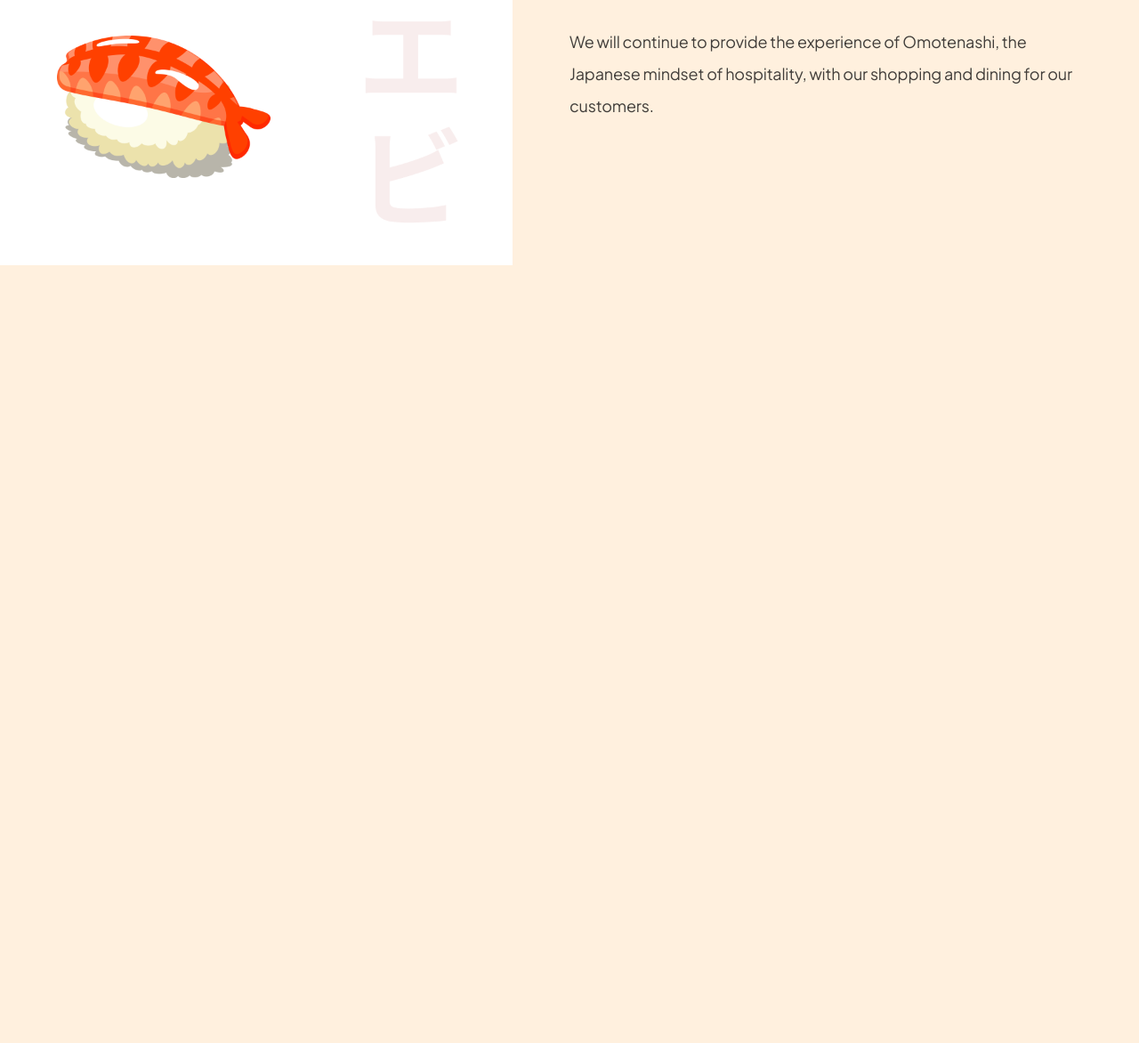
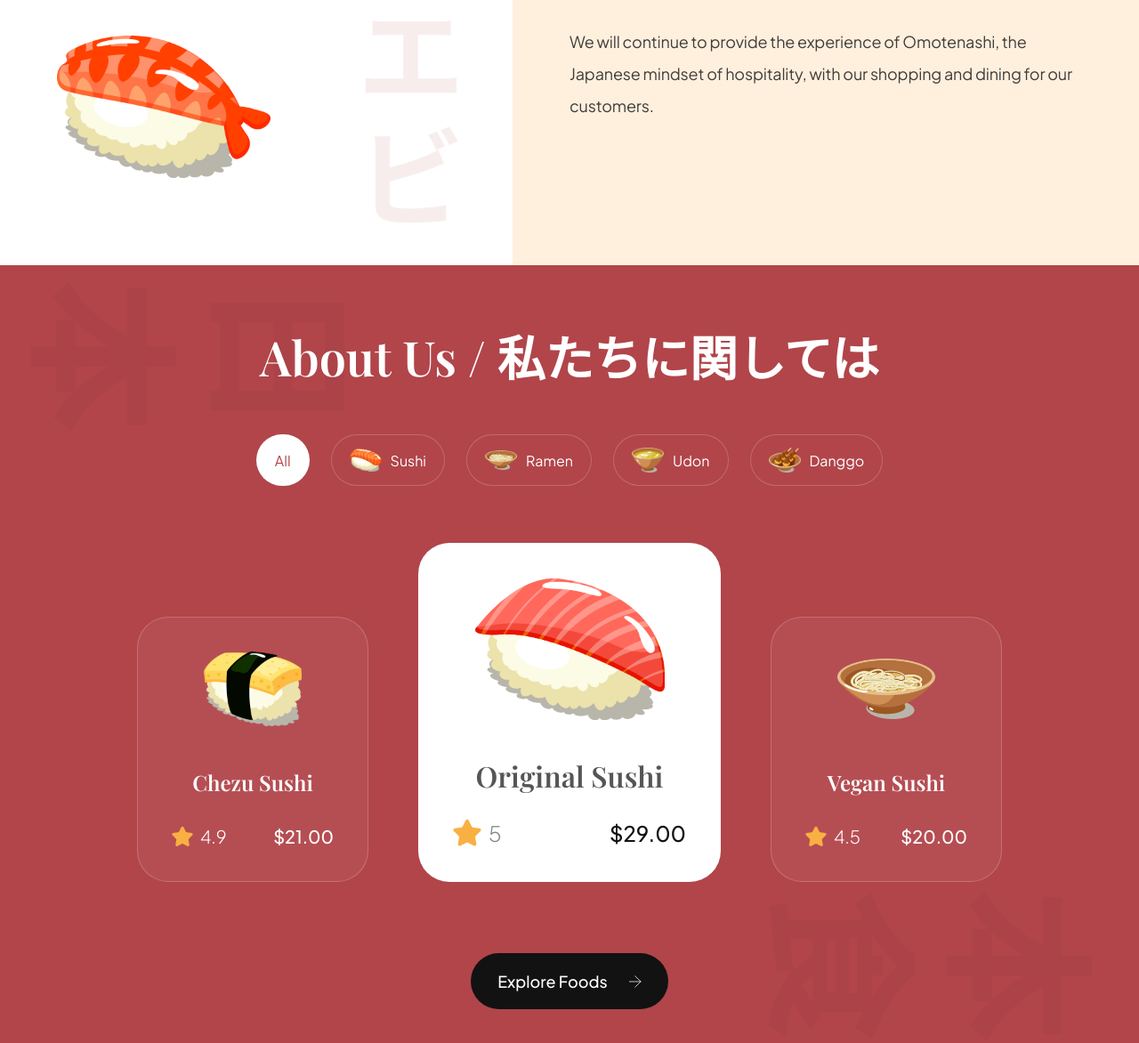
Before and after one commit to kayacuneyd/sushi, a website built with Vite: page index.html in a window 1280 px wide. Shown: the part 1220-2392 px from the top of the page at 89% size. Before the commit the page ends 1518 px from the top, so only its background shows below. Built offline with nearby package versions, Linux system fonts and the light colour scheme.

Commit message:
some small fixes on html and css

```diff
--- a/css/sections/popular.css
+++ b/css/sections/popular.css
@@ -0,0 +1,192 @@
+.popular-foods{
+    padding: 64px;
+    display: flex;
+    flex-direction: column;
+
+    background-color: var(--primary-color);
+    background-image: url("../../assets/popular_bg.png");
+    background-position: center;
+    background-repeat: no-repeat;
+    background-size: contain;
+
+    overflow: hidden;
+}
+
+.popular-foods__title{
+    font-size:54px;
+    font-family: var(--playfair-display);
+    font-weight: 600;
+    line-height:78px;
+    color: #fff;
+    text-align: center;
+}
+
+.popular-foods__filters{
+    margin-top:48px;
+    max-width:100%;
+    overflow-x: auto;
+
+    display: flex;
+    justify-content:center;
+    gap: 24px;
+}
+
+.popular-foods__filter-btn{
+    padding: 10px 20px;
+    display: flex;
+    flex-direction: row;
+    align-items: center;
+    gap: 10px;
+
+    background: rgba(255,255,255,0.005);
+    border: 1px solid rgba(255,255,255,0.2);
+    border-radius:46px;
+
+    font-size:16px;
+    font-weight:300px;
+    line-height:25px;
+    font-family: var(--plus-jakarta-sans);
+    color: #fff;
+    cursor: pointer;
+}
+
+.popular-foods__filter-btn img{
+    width:36px;
+    height:36px;
+    object-fit: contain;
+}
+
+.popular-foods__filter-btn.active{
+    background: #fff;
+    color: var(--primary-color);
+}
+
+.popular-foods__filter-btn:hover{
+    background: #fff;
+    color: var(--primary-color);
+}
+
+.popular-foods__catalogue{
+    margin-top:64px;
+
+    display: flex;
+    justify-content:center;
+    align-items: flex-end;
+    flex-wrap: wrap;
+    gap: 56px;
+}
+
+.popular-foods__button{
+    width: fit-content;
+    padding: 20px 30px;
+    margin: 80px auto 0;
+    font-weight: 500;
+    font-size:18px;
+    line-height:23px;
+    font-family: var(--plus-jakarta-sans);
+    color: #fff;
+    border: none;
+    outline: none;
+    background: var(--secondary-color);
+    border-radius:64px;
+    cursor: pointer;
+}
+
+.popular-foods__button img {
+    width: 14px;
+    height: 14px;
+    object-fit: contain;
+
+    margin-left: 21px;
+}
+
+.popular-foods__card {
+    padding: 38px;
+    min-width: 260px;
+    height: fit-content;
+
+    display: flex;
+    align-items: center;
+    flex-direction: column;
+    border-radius:35px;
+    background: rgba(255,255,255,0.05);
+    border: 1px solid rgba(255,255,255,0.2);
+}
+
+.popular-foods__card-image {
+    width:110px;
+    height:84px;
+    object-fit: contain;
+}
+
+.popular-foods__card-title{
+    margin-top:47px;
+    font-weight: 600;
+    font-size:24px;
+    line-height:32px;
+    font-family: var(--playfair-display);
+    color: #fff;
+    text-align: center;
+}
+
+.popular-foods__card-details{
+    width:100%;
+    margin-top:32px;
+
+}
+
+.popular-foods__card-rating{
+    display:flex;
+    align-items:center;
+    gap: 8px;
+}
+
+.popular-foods__card-rating img{
+    width:24px;
+    height:24px;
+    object-fit: contain;
+}
+
+.popular-foods__card-rating p{
+    font-size:20px;
+    font-weight:300;
+    font-family: var(--plus-jakarta-sans);
+    color: #fff;
+}
+
+.popular-foods__card-price{
+    font-size:20px;
+    font-weight:500;
+    font-family: var(--plus-jakarta-sans);
+    color: #fff;
+}
+
+.popular-foods__card.active-card{
+    background: #fff;
+    min-width:340px;
+}
+
+.popular-foods__card.active-card .popular-foods__card-image {
+    width: 214px;
+    height: 160px;
+  }
+
+  .popular-foods__card.active-card .popular-foods__card-title {
+    color: var(--black-500);
+    font-size: 32px;
+  }
+
+  .popular-foods__card.active-card .popular-foods__card-rating img {
+    width: 32px;
+    height: 32px;
+  }
+
+  .popular-foods__card.active-card .popular-foods__card-rating p {
+    font-size: 24px;
+    color: var(--gray-100);
+  }
+
+  .popular-foods__card.active-card .popular-foods__card-price {
+    font-size: 24px;
+    color: var(--secondary-color);
+  }
--- a/index.html
+++ b/index.html
@@ -119,6 +119,88 @@
 
     </section>
 
+    <section class="popular-foods" id="menu">
+      <h2 class="popular-foods__title">About Us / 私たちに関しては</h2>
+
+      <div class="popular-foods__filters sushi__hide-scrollbar">
+        <button class="popular-foods__filter-btn active">
+          All
+        </button>
+
+        <button class="popular-foods__filter-btn">
+          <img src="/assets/sushi-9.png" alt="sushi-9">
+          Sushi
+        </button>
+        <button class="popular-foods__filter-btn">
+          <img src="/assets/sushi-8.png" alt="sushi-8">
+          Ramen
+        </button>
+        <button class="popular-foods__filter-btn">
+          <img src="/assets/sushi-7.png" alt="sushi-7">
+          Udon
+        </button>
+        <button class="popular-foods__filter-btn">
+          <img src="/assets/sushi-6.png" alt="sushi-6">
+          Danggo
+        </button>
+      </div>
+
+      <div class="popular-foods__catalogue">
+        <article class="popular-foods__card">
+          <img src="assets/sushi-12.png" alt="sushi-12" class="popular-foods__card-image">
+
+          <h4 class="popular-foods__card-title">
+            Chezu Sushi
+          </h4>
+          <div class="popular-foods__card-details flex-between">
+            <div class="popular-foods__card-rating">
+              <img src="assets/star.svg" alt="star">
+              <p>4.9</p>
+            </div>
+
+            <p class="popular-foods__card-price"> $21.00 </p>
+        </article>
+
+        <article class="popular-foods__card active-card">
+          <img src="assets/sushi-11.png" alt="sushi-11" class="popular-foods__card-image">
+
+          <h4 class="popular-foods__card-title">
+            Original Sushi
+          </h4>
+          <div class="popular-foods__card-details flex-between">
+            <div class="popular-foods__card-rating">
+              <img src="assets/star.svg" alt="star">
+              <p>5</p>
+            </div>
+
+            <p class="popular-foods__card-price"> $29.00 </p>
+        </article>
+
+        <article class="popular-foods__card">
+          <img src="assets/sushi-10.png" alt="sushi-12" class="popular-foods__card-image">
+
+          <h4 class="popular-foods__card-title">
+            Vegan Sushi
+          </h4>
+          <div class="popular-foods__card-details flex-between">
+            <div class="popular-foods__card-rating">
+              <img src="assets/star.svg" alt="star">
+              <p>4.5</p>
+            </div>
+
+            <p class="popular-foods__card-price"> $20.00 </p>
+        </article>
+      </div>
+
+
+      <button class="popular-foods__button">
+        Explore Foods
+        <img src="/assets/arrow-right.svg" alt="arrow-right"/>
+        </div>
+      </button>
+
+    </section>
+
 
     <script type="module" src="./js/script.js"></script>
   </body>
```
